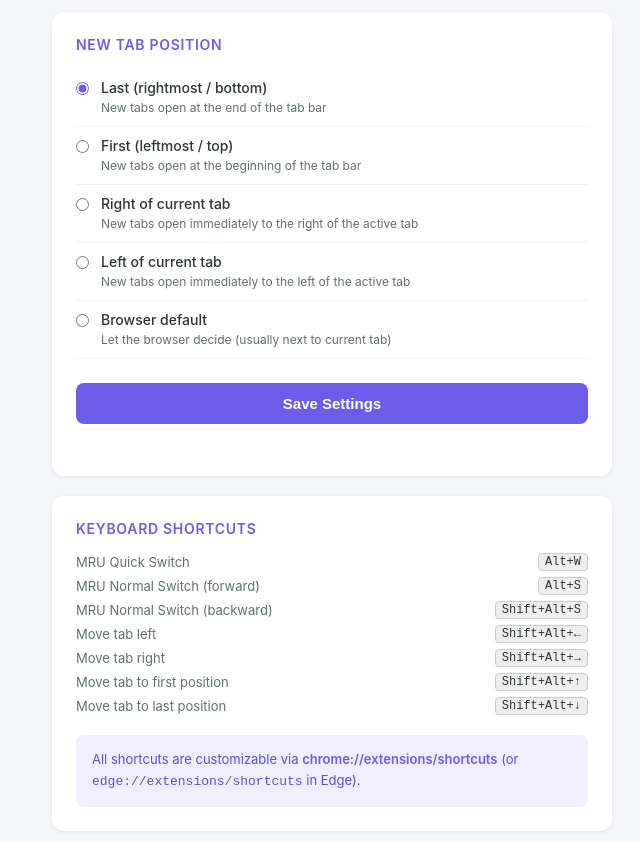
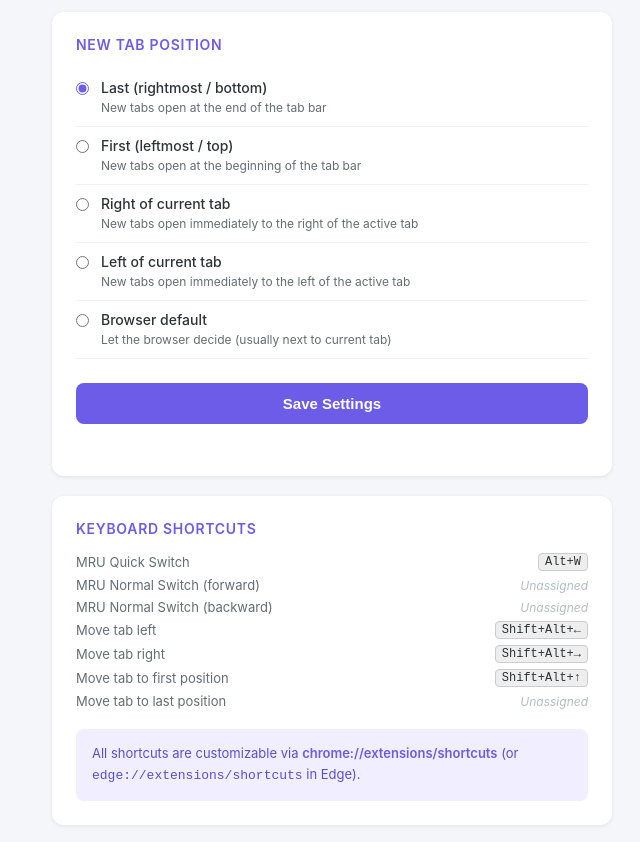
Before and after one commit to veljko/tab-master-extension, a browser extension: page options.html in a window 1280 px wide. Shown: the part 96-938 px from the top of the page, without its empty margins (308-948 px from the left). Drawn offline with Linux system fonts and the light colour scheme.

```diff
--- a/options.html
+++ b/options.html
@@ -234,11 +234,11 @@
         </div>
         <div class="shortcut-row">
           <span class="desc">MRU Normal Switch (forward)</span>
-          <kbd>Alt+S</kbd>
+          <span style="color:#b2bec3;font-style:italic;font-size:12px">Unassigned</span>
         </div>
         <div class="shortcut-row">
           <span class="desc">MRU Normal Switch (backward)</span>
-          <kbd>Shift+Alt+S</kbd>
+          <span style="color:#b2bec3;font-style:italic;font-size:12px">Unassigned</span>
         </div>
         <div class="shortcut-row">
           <span class="desc">Move tab left</span>
@@ -254,7 +254,7 @@
         </div>
         <div class="shortcut-row">
           <span class="desc">Move tab to last position</span>
-          <kbd>Shift+Alt+↓</kbd>
+          <span style="color:#b2bec3;font-style:italic;font-size:12px">Unassigned</span>
         </div>
       </div>
       <br/>
```
Also changed, not shown: background.js (+8 -22 lines), content.js (added, +15 -0 lines), manifest.json, screenshots/TabMaster.png (added), 2 other files.
